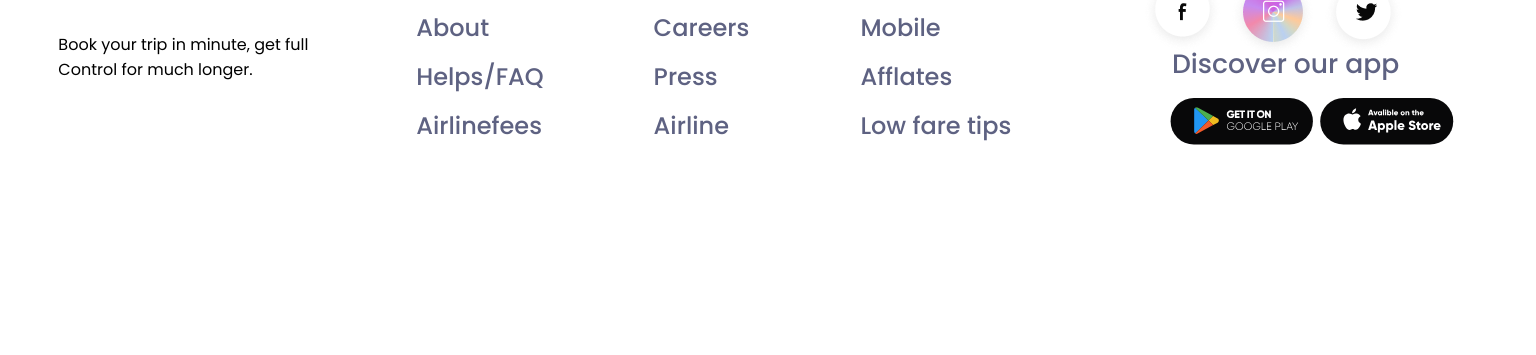
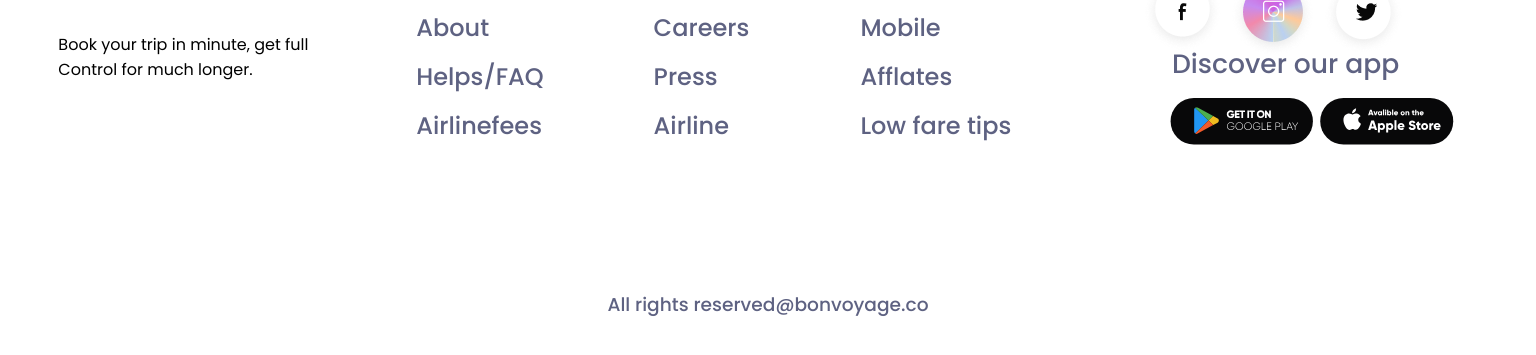
Before and after one commit to RAJA569328/HTML-CSS-DAY-4-TASK, a plain HTML site: page index.html in a window 1536 px wide. Shown: the part 5340-5695 px from the top of the page. After the commit the page ends 5658 px from the top, so only its background shows below. Drawn offline with Linux system fonts and the light colour scheme; a web font is replaced by a local one.

Commit message:
made some changes

```diff
--- a/index.html
+++ b/index.html
@@ -3,7 +3,7 @@
   <head>
     <meta charset="UTF-8" />
     <meta name="viewport" content="width=device-width, initial-scale=1.0" />
-    <title>Document</title>
+    <title>BON VOYAGE</title>
     <link rel="stylesheet" href="/style.css" />
     <link
       href="https://fonts.googleapis.com/css2?family=Montserrat&family=Peralta&family=Poppins:wght@400;500&display=swap"
@@ -478,6 +478,9 @@
           </div>
         </div>
       </div>
+      <div class="Footer-End">
+        <div class="Copy-Rights">All rights reserved@bonvoyage.co</div>
+      </div>
     </footer>
   </body>
 </html>
--- a/style.css
+++ b/style.css
@@ -1078,7 +1078,7 @@
 /* FOOTER FOOTER FOOTER FOOTER FOOTER FOOTER FOOTER FOOTER FOOTER FOOTER FOOTER FOOTER FOOTER FOOTER FOOTER FOOTER FOOTER FOOTER FOOTER FOOTER FOOTER FOOTER FOOTER FOOTER FOOTER FOOTER FOOTER*/
 .Footer-Tag{
   width: 100vw;
-  height: 1489px;
+  height: 340px;
   margin: 0px;
 }
 .Footer-Div{
@@ -1165,4 +1165,19 @@
   bottom: 1050px;
   left: 5vw;
 }
+.Footer-End{
+  width: 100vw;
+  height: 23px;
+  display: flex;
+  justify-content: center;
 }
+.Copy-Rights{
+  width: 23vw;
+  height: 23px;
+  font-weight: 500;
+  font-size: 18.6px;
+  line-height: 23.18px;
+  color: #5E6282;
+  text-align: center;
+}
+}
```
Also changed, not shown: notes.txt.
